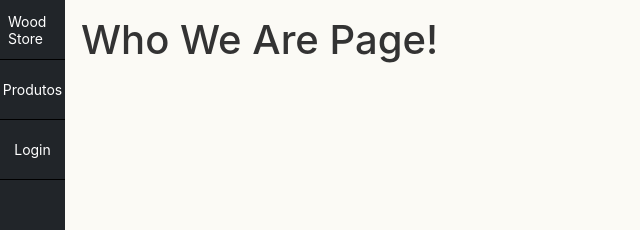
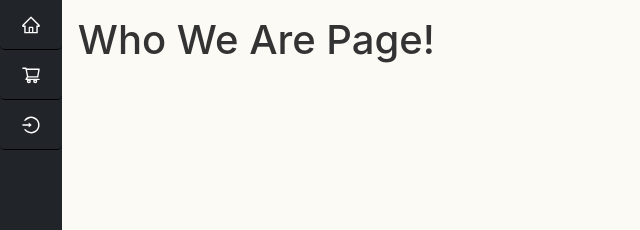
Before and after one commit to SafraPC/Wood-Store, a React (Create React App) app in the folder frontend/: page /who-we-are in a window 1280 px wide. Shown: the top 230 px of the page, without its empty margins (0-640 px from the left). Built offline with nearby package versions, Linux system fonts and the light colour scheme.

Commit message:
frontend: increase feature to improve sidebar

```diff
--- a/frontend/package.json
+++ b/frontend/package.json
@@ -11,6 +11,7 @@
     "@types/node": "^16.11.19",
     "@types/react": "^17.0.38",
     "@types/react-dom": "^17.0.11",
+    "@types/react-icons": "^3.0.0",
     "@types/react-router": "^5.1.17",
     "@types/react-router-dom": "^5.3.3",
     "@types/typescript": "^2.0.0",
--- a/frontend/src/components/Page/index.tsx
+++ b/frontend/src/components/Page/index.tsx
@@ -3,10 +3,15 @@ import { Footer } from "../Footer";
 import { Sidebar } from "../Sidebar";
 import { ColumnContainer, StyledContent, StyledPage } from "./styles";
 
-const Page: React.FC = ({ children }) => {
+type IPage = {
+	children: React.ReactNode;
+	screen: string;
+};
+
+const Page = ({ screen, children }: IPage) => {
 	return (
 		<StyledPage>
-			<Sidebar />
+			<Sidebar screen={screen} />
 			<ColumnContainer>
 				<StyledContent>{children}</StyledContent>
 				<Footer />
--- a/frontend/src/components/Sidebar/index.tsx
+++ b/frontend/src/components/Sidebar/index.tsx
@@ -1,33 +1,49 @@
 import React from "react";
 import { useNavigate } from "react-router";
 import { SidebarElement, StyledSidebar } from "./styles";
+import {
+	AiOutlineHome,
+	AiOutlineLogin,
+	AiOutlineShoppingCart,
+} from "react-icons/ai";
 
 const SidebarUpsideElements = [
 	{
-		title: "Wood Store",
-		path: "/who-we-are",
-		icon: "Home",
+		title: "Home",
+		path: "/",
+		icon: AiOutlineHome,
+		filled: false,
 	},
 	{
 		title: "Produtos",
 		path: "/products",
-		icon: "Products",
+		icon: AiOutlineShoppingCart,
+		filled: false,
 	},
 	{
 		title: "Login",
 		path: "/login",
-		icon: "Login",
+		icon: AiOutlineLogin,
+		filled: false,
 	},
 ];
 
-const Sidebar: React.FC = () => {
+export type ISideBar = {
+	screen?: string;
+};
+
+const Sidebar = ({ screen }: ISideBar) => {
 	const navigate = useNavigate();
 
 	return (
 		<StyledSidebar>
 			{SidebarUpsideElements.map((item) => (
-				<SidebarElement key={item.path} onClick={() => navigate(item.path)}>
-					{item.title}
+				<SidebarElement
+					key={item.path}
+					onClick={() => navigate(item.path)}
+					filled={screen === item.title}
+				>
+					<item.icon size={20} />
 				</SidebarElement>
 			))}
 		</StyledSidebar>
--- a/frontend/src/components/Sidebar/styles.ts
+++ b/frontend/src/components/Sidebar/styles.ts
@@ -8,14 +8,23 @@ export const StyledSidebar = styled.div`
 	flex-direction: column;
 `;
 
-export const SidebarElement = styled.section`
+type ISideElement = {
+	filled: boolean;
+};
+export const SidebarElement = styled.section<ISideElement>`
 	width: 100%;
-	height: 60px;
-	padding: 0.5rem;
+	height: 50px;
+	padding: 0.3rem;
 	border-bottom: 1px solid black;
+	border-radius: 0.3rem;
 	display: flex;
 	justify-content: center;
 	align-items: center;
-	color: white;
+	color: ${({ filled }) => (filled ? "aquamarine" : "white")};
 	cursor: pointer;
+	transition: 0.2s ease;
+	:hover {
+		background-color: ${colors.softBlack1};
+		color: aquamarine;
+	}
 `;
--- a/frontend/src/pages/Login/index.tsx
+++ b/frontend/src/pages/Login/index.tsx
@@ -5,7 +5,7 @@ import { Page } from "../../components/Page";
 
 const Login: React.FC = () => {
 	return (
-		<Page>
+		<Page screen="Login">
 			<h1>Login Page!</h1>
 		</Page>
 	);
--- a/frontend/src/pages/NotFound/index.tsx
+++ b/frontend/src/pages/NotFound/index.tsx
@@ -3,7 +3,7 @@ import { Page } from "../../components/Page";
 
 const NotFound: React.FC = () => {
 	return (
-		<Page>
+		<Page screen="Não Encontrado">
 			<h1>404</h1>
 			<h2>Page not Found!</h2>
 		</Page>
--- a/frontend/src/pages/WhoWeAre/index.tsx
+++ b/frontend/src/pages/WhoWeAre/index.tsx
@@ -3,7 +3,7 @@ import { Page } from "../../components/Page";
 
 const WhoWeAre: React.FC = () => {
 	return (
-		<Page>
+		<Page screen="Quem Somos">
 			<h1>Who We Are Page!</h1>
 		</Page>
 	);
```
Also changed, not shown: 1 other file (tests, documents, lock files or other folders).
